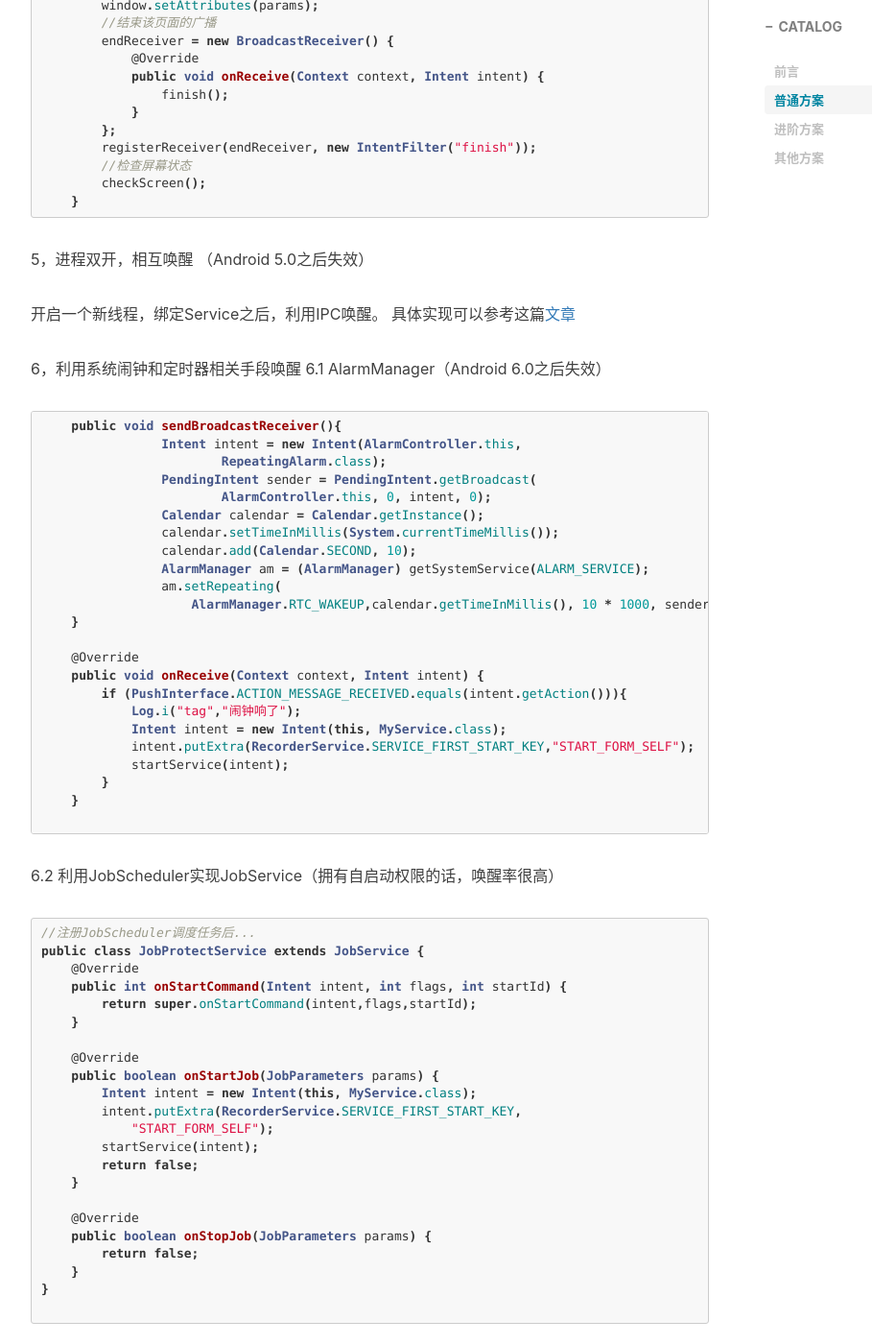
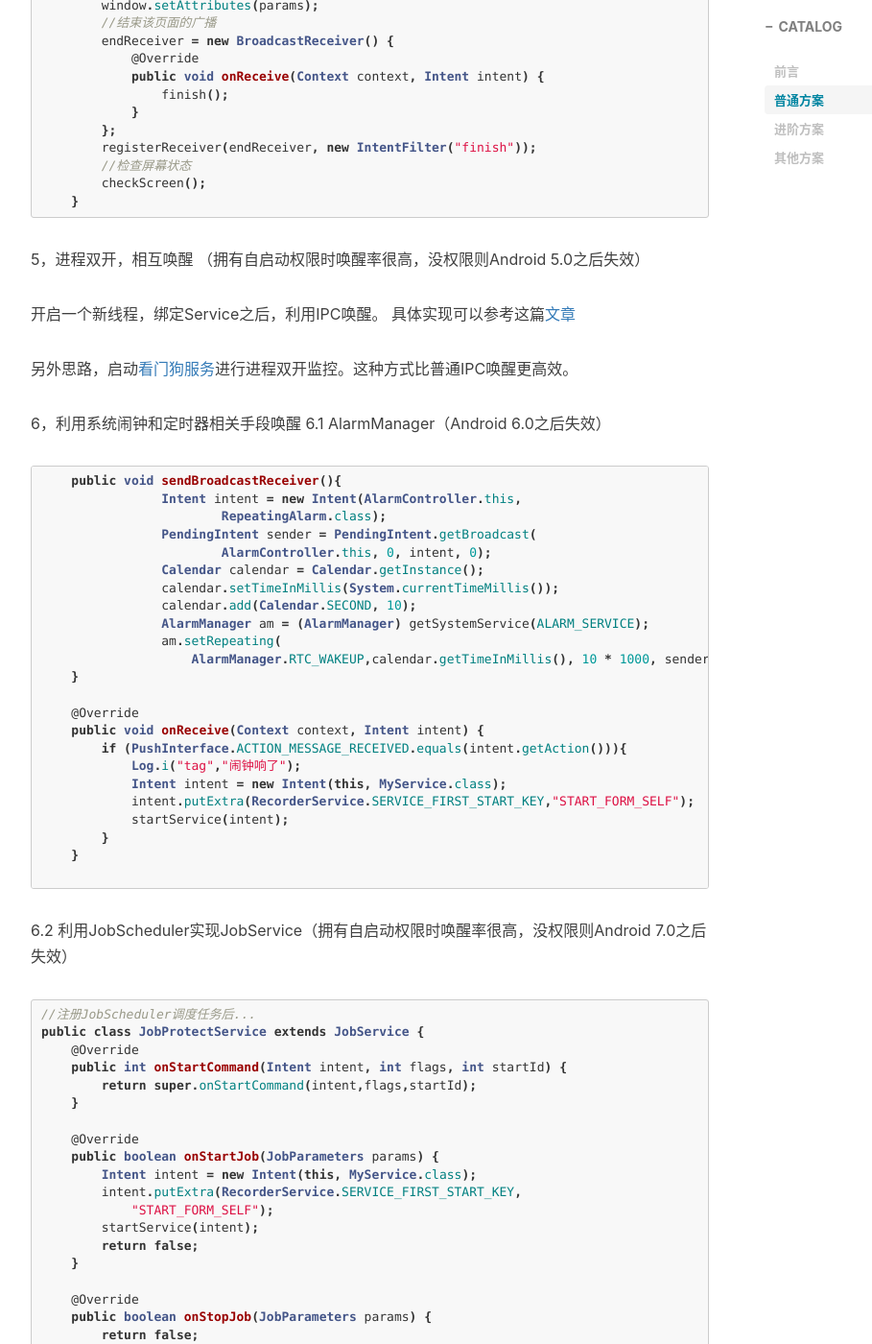
Before and after one commit to toeii/toeii.github.io, a Jekyll site: the page built from _posts/2018-09-09-汇总Service保活方案.md, in a window 1280 px wide and 1400 px high, scrolled down 1922 px. Shown: the whole window at 96% size, without its empty margins (233-1142 px from the left). Built offline with Jekyll 4.4.1, drawn with Linux system fonts in a browser that asks for light colours; nearby versions of some CDN libraries; comment, search, counter and statistics services are not loaded; some of the changed text lies outside the part shown.

Commit message:
added post content

````diff
--- a/_posts/2018-09-09-汇总Service保活方案.md
+++ b/_posts/2018-09-09-汇总Service保活方案.md
@@ -76,10 +76,13 @@ tags:
     }
 ```
 
-5，进程双开，相互唤醒 （Android 5.0之后失效）
+5，进程双开，相互唤醒 （拥有自启动权限时唤醒率很高，没权限则Android 5.0之后失效）
 
 开启一个新线程，绑定Service之后，利用IPC唤醒。
 具体实现可以参考这篇[文章](https://www.jianshu.com/p/83ea5e03bd61?from=timeline&isappinstalled=0)
+
+另外思路，启动[看门狗服务](https://github.com/xingda920813/HelloDaemon)进行进程双开监控。这种方式比普通IPC唤醒更高效。
+
 
 6，利用系统闹钟和定时器相关手段唤醒
 6.1 AlarmManager（Android 6.0之后失效）
@@ -108,7 +111,7 @@ tags:
     }
 
 ```
-6.2 利用JobScheduler实现JobService（拥有自启动权限的话，唤醒率很高）
+6.2 利用JobScheduler实现JobService（拥有自启动权限时唤醒率很高，没权限则Android 7.0之后失效）
 ```java
 //注册JobScheduler调度任务后...
 public class JobProtectService extends JobService {
@@ -220,6 +223,6 @@ Android的Low Memory Killer基于Linux的OOM机制，在Linux中，内存是以
 定义为系统服务之后，可以通过WindowManager调用。
 具体实现可以参考这篇[文章](https://blog.csdn.net/mockingbirds/article/details/54382072)
 
-3, 利用系统漏洞唤醒
+3，利用系统漏洞唤醒
 
 至此，保活方式总结完毕，可能还有更多我所不知道的黑科技方式实现吧，未来可能会一一挖掘和尝试。
````
